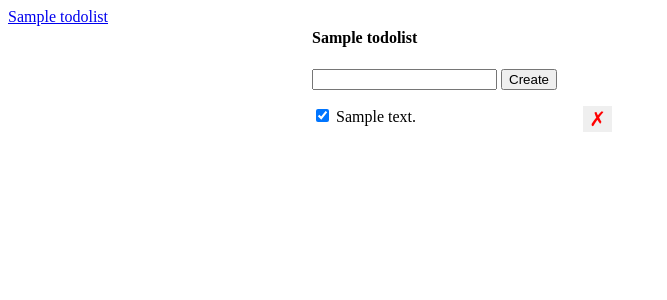
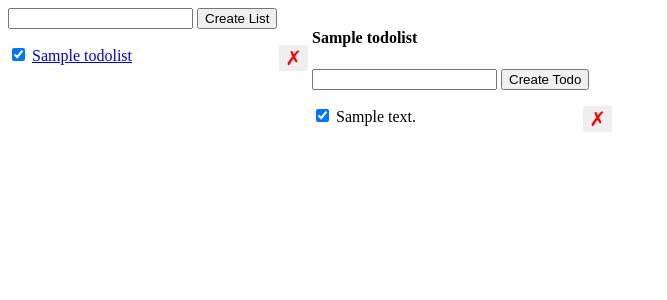
Before and after one commit to silvodesigns/todoapp, a Flask app: page /lists/1 in a window 1280 px wide. Shown: the top 300 px of the page, without its empty margins (0-667 px from the left). Run offline with Flask 2, Linux system fonts and the light colour scheme; tables that the repository leaves empty hold one stand-in row (values such as "Sample post").

Commit message:
todo app works

```diff
--- a/app.py
+++ b/app.py
@@ -26,18 +26,19 @@ class Todolist(db.Model):
     __tablename__='todolist'
     id = db.Column(db.Integer, primary_key=True)
     name = db.Column(db.String(), nullable=False)
+    completed = db.Column(db.Boolean, nullable=False, default=False)
     todo = db.relationship('Todo', backref="list", lazy=True)
 
 # db.create_all()
 
 
-@app.route('/todos/create', methods=['POST'])
-def create_todo():
+@app.route('/lists/<lists_id>', methods=['POST'])
+def create_todo(lists_id):
     error = False
     body ={}
     try:
         description = request.get_json()['description']
-        todo = Todo(description=description)
+        todo = Todo(description=description, list_id=lists_id)
         db.session.add(todo)
         db.session.commit()
         body['description'] = todo.description
@@ -53,6 +54,30 @@ def create_todo():
         return jsonify(body)
 
 
+@app.route('/lists/createlistitem', methods=['POST'])
+def create_list():
+    error = False
+    body ={}
+    try:
+        name = request.get_json()['name']
+        todolist = Todolist(name=name)
+        db.session.add(todolist)
+        db.session.commit()
+        body['name'] = todolist.name
+    except:
+        error = True
+        db.session.rollback()
+        print(sys.exc_info())
+    finally:
+        db.session.close()
+    if error:
+        abort (400)
+    else:
+        return jsonify(body)
+
+
+
+
 @app.route('/todos/<todo_id>/set-completed', methods=['POST'])
 def set_completed_todo(todo_id):
     try:
@@ -66,6 +91,48 @@ def set_completed_todo(todo_id):
     finally:
         db.session.close()
     return redirect(url_for('index'))
+
+
+@app.route('/lists/<list_id>/set-completed', methods=['POST'])
+def set_completed_list(list_id):
+    try:
+        completed = request.get_json()['completed']
+        # print('completed', completed)
+        list = Todolist.query.get(list_id)
+        list.completed = completed
+        for todo in list.todo:
+            todo.completed = True
+
+        db.session.commit()
+    except:
+        db.session.rollback()
+    finally:
+        db.session.close()
+    return redirect(url_for('index'))
+
+
+
+@app.route('/lists/<list_id>/delete', methods=['DELETE'])
+def delete_list(list_id):
+    error = False
+    try:
+        list = Todolist.query.get(list_id)
+        for todo in list.todo:
+            db.session.delete(todo)
+
+        db.session.delete(list)
+        db.session.commit()
+    except():
+        db.session.rollback()
+        error = True
+    finally:
+        db.session.close()
+    if error:
+        abort(500)
+    else:
+        return jsonify({'success': True})
+
+
 
 @app.route('/todos/<todo_id>', methods=['DELETE'])
 def delete_todo(todo_id):
--- a/templates/index.html
+++ b/templates/index.html
@@ -39,19 +39,26 @@
 
 <body>
     <div class="lists-wrapper">
+        <form id="form_list">
+            <input type="text" id="list" name="list" />
+            <input type="submit" value="Create List" />
+        </form>
         <ul id="lists">
             {% for list in lists %}
             <li>
+                <input class="checked-completed-list" data-id="{{list.id}}" type="checkbox" {% if list.completed %}
+                    checked {% endif %} />
                 <a href="/lists/{{list.id}}"> {{ list.name }} </a>
+                <button class="delete-it-list" data-id="{{list.id}}">&cross;</button>
             </li>
             {% endfor %}
         </ul>
     </div>
     <div class="todos-wrapper">
         <h4>{{active_list.name}}</h4>
-        <form id="form">
+        <form id="form_todo">
             <input type="text" id="description" name="description" />
-            <input type="submit" value="Create" />
+            <input type="submit" value="Create Todo" />
         </form>
         <div id="error" class="hidden">Something went wrong !</div>
         <ul id="todos">
@@ -93,6 +100,31 @@
 
             })
         }
+
+        const boxes_list = document.querySelectorAll(".checked-completed-list");
+        for (i = 0; i < boxes_list.length; i++) {
+            boxes_list[i].onchange = (function (e) {
+                console.log('event', e)
+                const newCompleted = e.target.checked;
+                const list_id = e.target.dataset['id'];
+                fetch('/lists/' + list_id + '/set-completed', {
+                    method: 'POST',
+                    body: JSON.stringify({
+                        'completed': newCompleted
+                    }),
+                    headers: {
+                        'Content-Type': 'application/json'
+                    }
+                })
+                    .then(function () {
+                        document.getElementById('error').className = 'hidden';
+                    })
+                    .catch(function () {
+                        document.getElementById('error').className = '';
+                    })
+
+            })
+        }
         const buttons = document.querySelectorAll('.delete-it');
         for (i = 0; i < buttons.length; i++) {
             buttons[i].onclick = (function (e) {
@@ -103,9 +135,22 @@
             })
         }
 
-        document.getElementById('form').onsubmit = function (e) {
+        const buttons_list = document.querySelectorAll('.delete-it-list');
+        for (i = 0; i < buttons_list.length; i++) {
+            buttons_list[i].onclick = (function (e) {
+                const listID = e.target.dataset['id'];
+                fetch('/lists/' + listID + '/delete', {
+                    method: 'DELETE'
+                });
+            })
+        }
+
+
+        document.getElementById('form_todo').onsubmit = function (e) {
             e.preventDefault();
-            fetch('/todos/create', {
+            var url = window.location.pathname;
+            var list_id = url.substring(url.lastIndexOf('/') + 1);
+            fetch('/lists/' + list_id, {
                 method: 'POST',
                 body: JSON.stringify({
                     'description': document.getElementById('description').value
@@ -121,8 +166,38 @@
                 .then(function (jsonResponse) {
                     console.log(jsonResponse)
                     const liItem = document.createElement('li');
-                    liItem.innerHTML = jsonResponse['description']
+                    liItem.innerHTML = '<input class="checked-completed" type="checkbox"/> ' + jsonResponse['description'] + '<button class="delete-it">&cross;</button>';
                     document.getElementById('todos').appendChild(liItem);
+                    document.getElementById('error').className = 'hidden';
+
+                })
+                .catch(function () {
+                    document.getElementById('error').className = '';
+                })
+
+        }
+        document.getElementById('form_list').onsubmit = function (e) {
+            e.preventDefault();
+            var url = window.location.pathname;
+            var list_id = url.substring(url.lastIndexOf('/') + 1);
+            fetch('/lists/createlistitem', {
+                method: 'POST',
+                body: JSON.stringify({
+                    'name': document.getElementById('list').value
+                }),
+                headers: {
+                    'Content-Type': 'application/json'
+                }
+            })
+                .then(function (response) {
+                    return response.json();
+
+                })
+                .then(function (jsonResponse) {
+                    console.log(jsonResponse)
+                    const liItem = document.createElement('li');
+                    liItem.innerHTML = `<a href="${url}">` + jsonResponse['name'] + '</a>';
+                    document.getElementById('lists').appendChild(liItem);
                     document.getElementById('error').className = 'hidden';
 
                 })
```
Also changed, not shown: migrations/versions/04a01ac0dda0_.py (added, +28 -0 lines), migrations/versions/caf6e88bd7bd_.py (added, +32 -0 lines).
